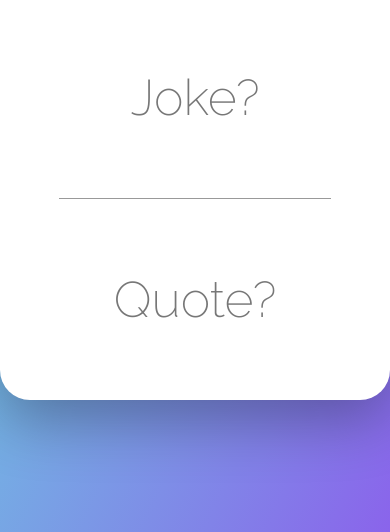
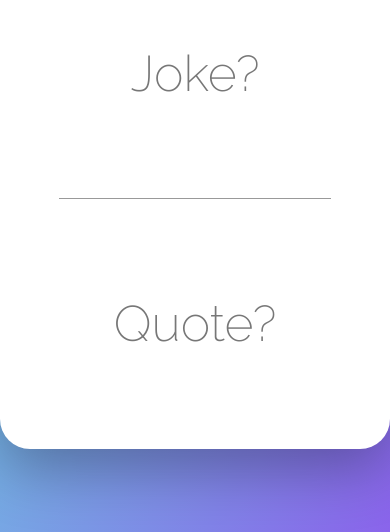
Before and after one commit to HUJDUR/quote-or-a-joke, a website with bundled scripts: page index.html in a window 390 px wide. Shown: the part 312-844 px from the top of the page. Built offline with nearby package versions, Linux system fonts and the light colour scheme.

Commit message:
Responsiveness Fixed

```diff
--- a/sass/_components.scss
+++ b/sass/_components.scss
@@ -5,9 +5,8 @@
 
 	&__joke,
 	&__quote {
-		height: 50%;
+		height: 25rem;
 		width: 50%;
-		flex-grow: 1;
 
 		text-align: center;
 		color: $color-grey-2;
--- a/sass/_layout.scss
+++ b/sass/_layout.scss
@@ -2,7 +2,7 @@
 	opacity: 0;
 	display: flex;
 	flex-direction: column;
-	height: 50rem;
+	min-height: 50rem;
 	width: 100rem;
 	background-color: $color-white;
 	box-shadow: $shadow-dark;
@@ -12,21 +12,21 @@
 
 	@include respond(tab-port) {
 		width: 80rem;
-		height: 45rem;
+		min-height: 45rem;
 	}
 
 	@include respond(medium) {
-		height: 52rem;
+		min-height: 52rem;
 		width: 100%;
 		border-radius: 3rem;
 	}
 
 	@include respond(phone) {
-		height: 58rem;
+		min-height: 58rem;
 	}
 
 	@include respond(small-phone) {
-		height: 80vh;
+		min-height: 65rem;
 	}
 
 	&__paragraph {
@@ -76,6 +76,7 @@
 	text-align: center;
 	flex-grow: 1;
 	height: 100%;
+	margin: 3rem 0;
 
 	&__primary,
 	&__secondary {
@@ -89,6 +90,7 @@
 
 	&__secondary {
 		font-size: 4rem;
+		margin-top: 3rem;
 
 		@include respond(tab-port) {
 			font-size: 3.5rem;
--- a/sass/_mixins.scss
+++ b/sass/_mixins.scss
@@ -5,9 +5,9 @@
 		} //375px
 	}
 	@if $breakpoint == phone {
-		@media only screen and (max-width: 31.25em) {
+		@media only screen and (max-width: 33.75em) {
 			@content;
-		} //500px
+		} //540px
 	}
 	@if $breakpoint == medium {
 		@media only screen and (max-width: 37.5em) {
```
Also changed, not shown: css/style.css.
